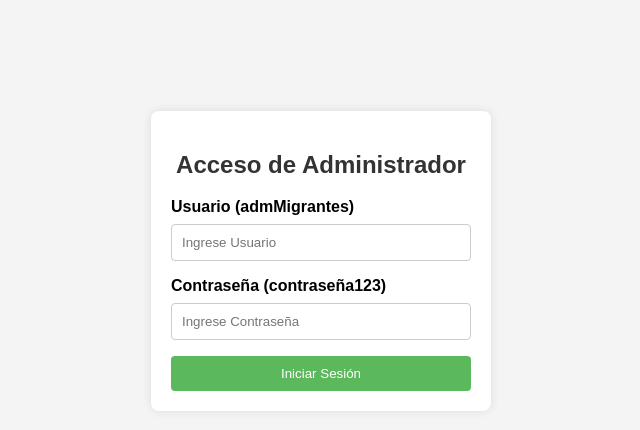
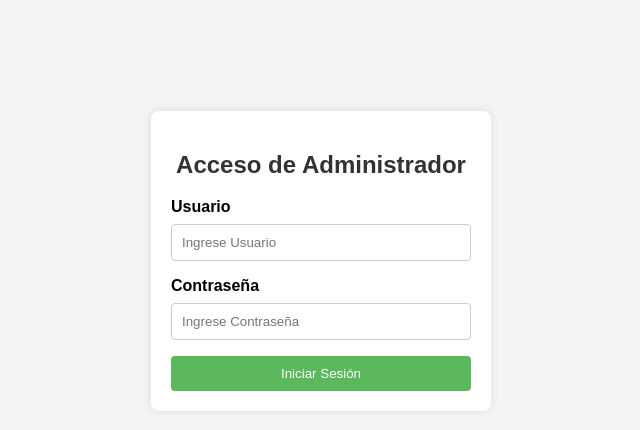
Before and after one commit to acuasami/admin-Login-mig, a Flask app: page / in a window 1280 px wide. Shown: the part 139-569 px from the top of the page, without its empty margins (319-959 px from the left). Run offline with Flask 3, Linux system fonts and the light colour scheme; some libraries are stand-ins or nearby versions.

Commit message:
Update login.html

```diff
--- a/templates/login.html
+++ b/templates/login.html
@@ -25,10 +25,10 @@
             {% endif %}
         {% endwith %}
         <form method="POST" action="/">
-            <label for="username"><b>Usuario (admMigrantes)</b></label>
+            <label for="username"><b>Usuario</b></label>
             <input type="text" placeholder="Ingrese Usuario" name="username" required>
 
-            <label for="password"><b>Contraseña (contraseña123)</b></label>
+            <label for="password"><b>Contraseña</b></label>
             <input type="password" placeholder="Ingrese Contraseña" name="password" required>
 
             <button type="submit">Iniciar Sesión</button>
```
